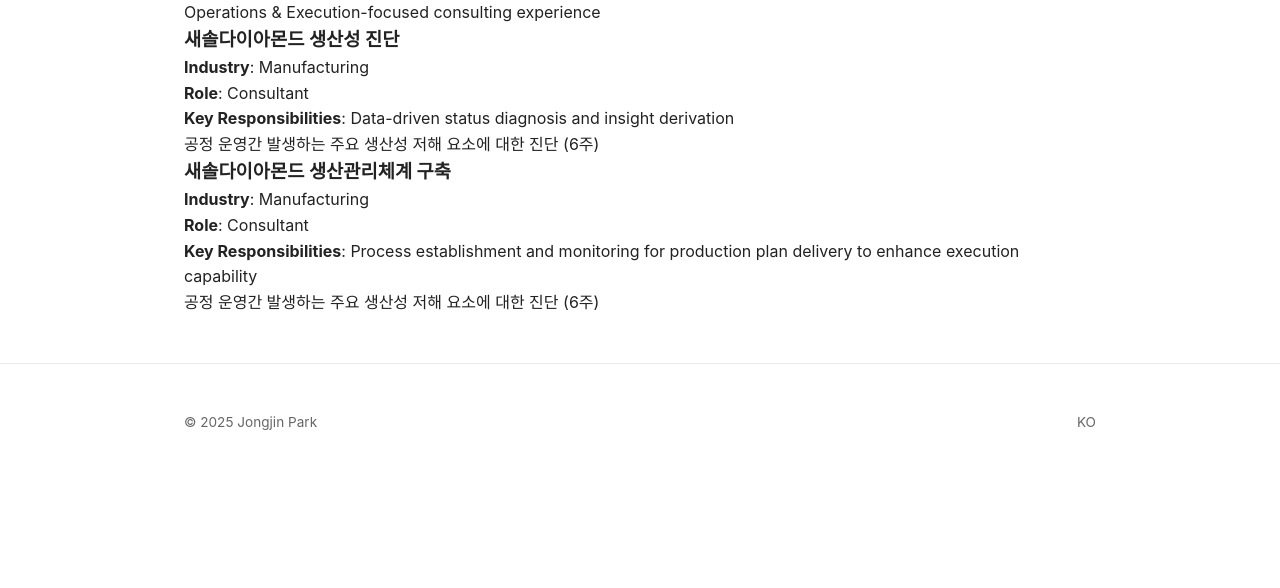
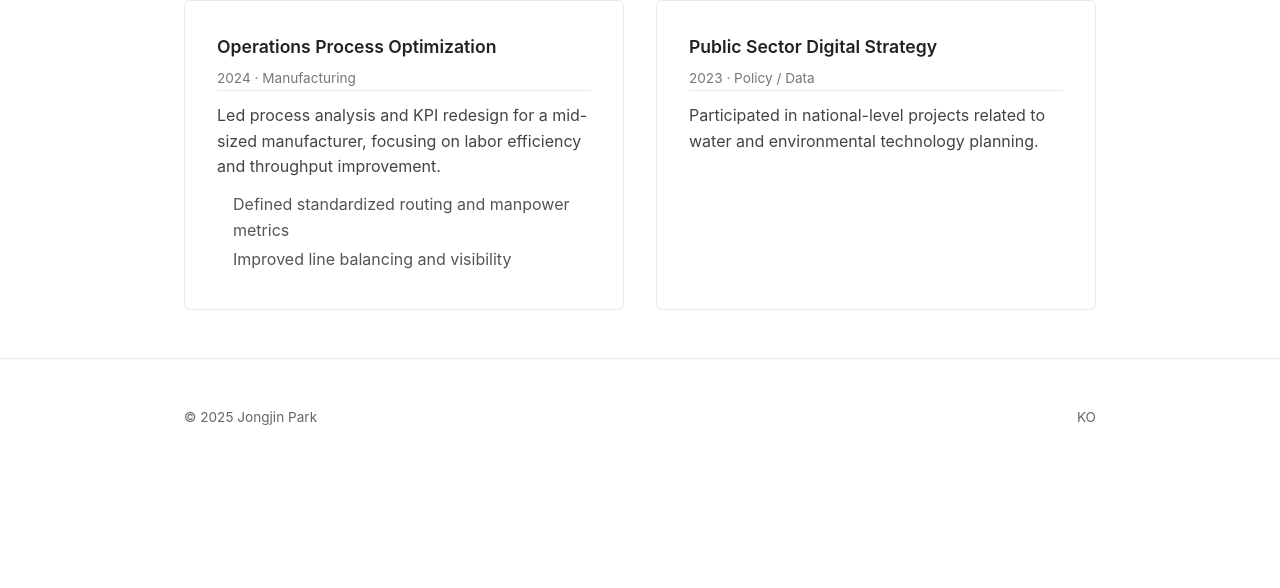
Before and after one commit to Jinfizzzzz/jinfizzzzz.github.io, a plain HTML site: page en/projects/index.html in a window 1280 px wide. Shown: the part 212-800 px from the top of the page. Drawn offline with Linux system fonts and the light colour scheme.

Commit message:
project card init

```diff
--- a/en/projects/index.html
+++ b/en/projects/index.html
@@ -23,50 +23,51 @@
 </header>
 
 <main class="container">
-<section class="page-header">
-  <h2>Projects</h2>
-  <p class="page-desc">
-    Operations & Execution-focused consulting experience
-  </p>
-</section>
 
-<section class="project-list">
+  <section class="projects">
+    <h2>Projects</h2>
 
-  <div class="project-card">
-    <h3>새솔다이아몬드 생산성 진단</h3>
+    <div class="card-list">
 
-    <ul class="project-meta">
-      <li><strong>Industry</strong>: Manufacturing</li>
-      <li><strong>Role</strong>: Consultant</li>
-      <li><strong>Key Responsibilities</strong>: Data-driven status diagnosis and insight derivation</li>
-    </ul>
+      <article class="card">
+        <header class="card-header">
+          <h3 class="card-title">Operations Process Optimization</h3>
+          <span class="card-period">2024 · Manufacturing</span>
+        </header>
 
-    <p class="project-desc">
-      공정 운영간 발생하는 주요 생산성 저해 요소에 대한 진단 (6주)
-    </p>
-  </div>
+        <p class="card-desc">
+          Led process analysis and KPI redesign for a mid-sized manufacturer,
+          focusing on labor efficiency and throughput improvement.
+        </p>
 
-  <div class="project-card">
-    <h3>새솔다이아몬드 생산관리체계 구축</h3>
+        <ul class="card-points">
+          <li>Defined standardized routing and manpower metrics</li>
+          <li>Improved line balancing and visibility</li>
+        </ul>
+      </article>
 
-    <ul class="project-meta">
-      <li><strong>Industry</strong>: Manufacturing</li>
-      <li><strong>Role</strong>: Consultant</li>
-      <li><strong>Key Responsibilities</strong>: Process establishment and monitoring for production plan delivery to enhance execution capability</li>
-    </ul>
+      <article class="card">
+        <header class="card-header">
+          <h3 class="card-title">Public Sector Digital Strategy</h3>
+          <span class="card-period">2023 · Policy / Data</span>
+        </header>
 
-    <p class="project-desc">
-      공정 운영간 발생하는 주요 생산성 저해 요소에 대한 진단 (6주)
-    </p>
-  </div>
+        <p class="card-desc">
+          Participated in national-level projects related to water and
+          environmental technology planning.
+        </p>
+      </article>
 
-</section>
+    </div>
+  </section>
+
 </main>
+
 
  <footer>
   <div class="container footer-inner">
     <span>© 2025 Jongjin Park</span>
-    <span><a href="/ko/">KO</a></span>
+    <span><a href="/ko/projects/">KO</a></span>
   </div>
 </footer>
 </body>
```
Also changed, not shown: en/about/index.html (+1 -1 lines), en/contact/index.html (+1 -1 lines), ko/about/index.html (+1 -1 lines), ko/contact/index.html (+1 -1 lines), ko/projects/index.html (+30 -31 lines).
